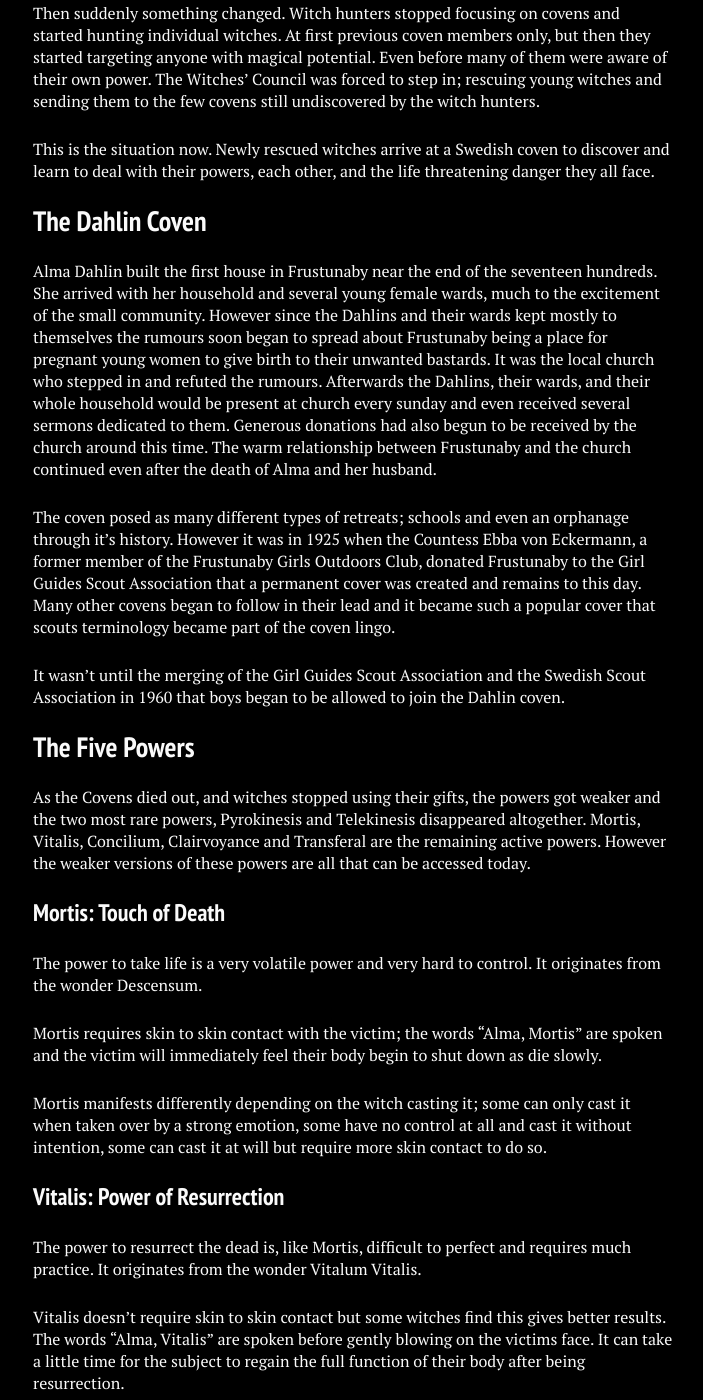
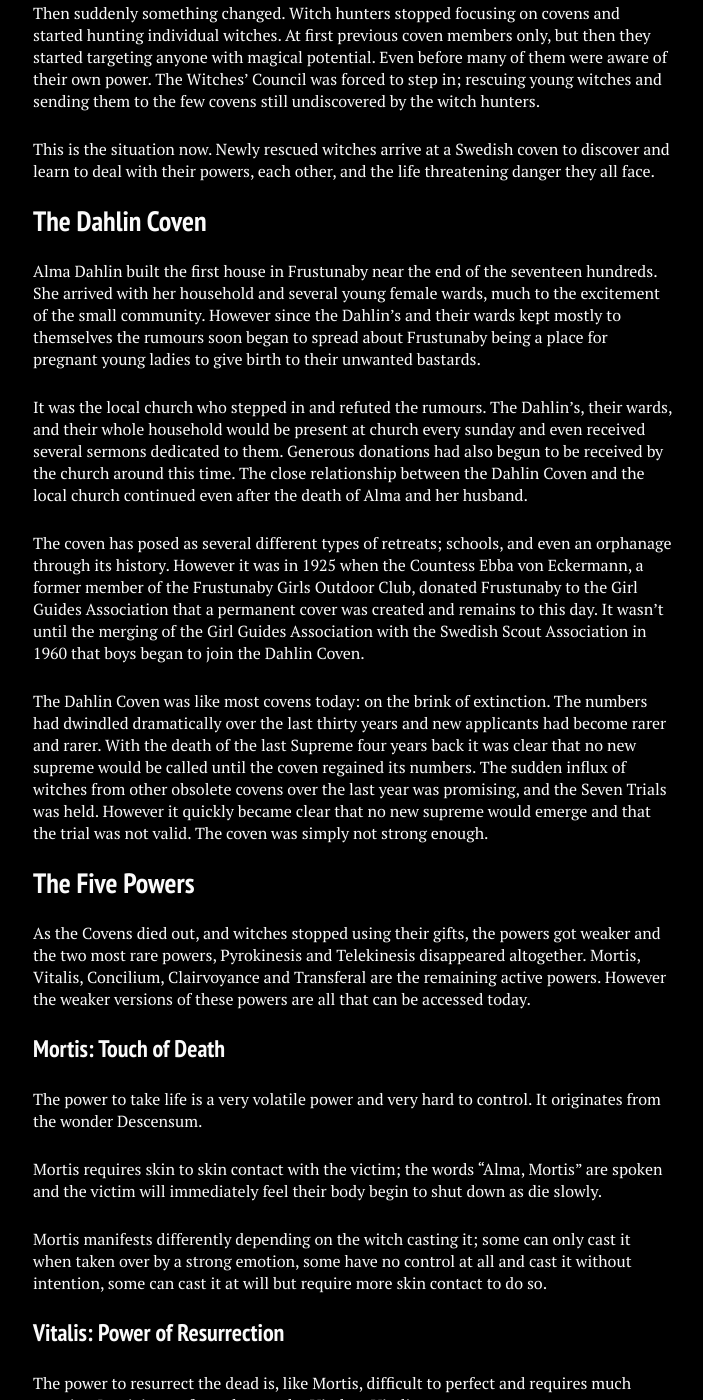
Before and after one commit to stanislavb/en.coven.nu, a Jekyll site: the page built from fictional/index.md, in a window 1280 px wide and 1400 px high, scrolled down 971 px. Shown: the whole window, without its empty margins (287-990 px from the left). Built offline with Jekyll 4.4.1, drawn with Linux system fonts in a browser that asks for light colours; nearby versions of some CDN libraries.

Commit message:
Update index.md

```diff
--- a/fictional/index.md
+++ b/fictional/index.md
@@ -35,11 +35,14 @@ This is the situation now. Newly rescued witches arrive at a Swedish coven to di
 
 ## The Dahlin Coven
 
-Alma Dahlin built the first house in Frustunaby near the end of the seventeen hundreds. She arrived with her household and several young female wards, much to the excitement of the small community. However since the Dahlins and their wards kept mostly to themselves the rumours soon began to spread about Frustunaby being a place for pregnant young women to give birth to their unwanted bastards. It was the local church who stepped in and refuted the rumours. Afterwards the Dahlins, their wards, and their whole household would be present at church every sunday and even received several sermons dedicated to them. Generous donations had also begun to be received by the church around this time. The warm relationship between Frustunaby and the church continued even after the death of Alma and her husband.
+Alma Dahlin built the first house in Frustunaby near the end of the seventeen hundreds. She arrived with her household and several young female wards, much to the excitement of the small community. However since the Dahlin’s and their wards kept mostly to themselves the rumours soon began to spread about Frustunaby being a place for pregnant young ladies to give birth to their unwanted bastards.
 
-The coven posed as many different types of retreats; schools and even an orphanage through it’s history. However it was in 1925 when the Countess Ebba von Eckermann, a former member of the Frustunaby Girls Outdoors Club, donated Frustunaby to the Girl Guides Scout Association that a permanent cover was created and remains to this day. Many other covens began to follow in their lead and it became such a popular cover that scouts terminology became part of the coven lingo.
+It was the local church who stepped in and refuted the rumours. The Dahlin’s, their wards, and their whole household would be present at church every sunday and even received several sermons dedicated to them. Generous donations had also begun to be received by the church around this time. The close relationship between the Dahlin Coven and the local church continued even after the death of Alma and her husband.
 
-It wasn’t until the merging of the Girl Guides Scout Association and the Swedish Scout Association in 1960 that boys began to be allowed to join the Dahlin coven.
+The coven has posed as several different types of retreats; schools, and even an orphanage through its history. However it was in 1925 when the Countess Ebba von Eckermann, a former member of the Frustunaby Girls Outdoor Club, donated Frustunaby to the Girl Guides Association that a permanent cover was created and remains to this day.
+It wasn’t until the merging of the Girl Guides Association with the Swedish Scout Association in 1960 that boys began to join the Dahlin Coven.
+
+The Dahlin Coven was like most covens today: on the brink of extinction. The numbers had dwindled dramatically over the last thirty years and new applicants had become rarer and rarer. With the death of the last Supreme four years back it was clear that no new supreme would be called until the coven regained its numbers. The sudden influx of witches from other obsolete covens over the last year was promising, and the Seven Trials was held. However it quickly became clear that no new supreme would emerge and that the trial was not valid. The coven was simply not strong enough.
 
 ## The Five Powers
 
```
